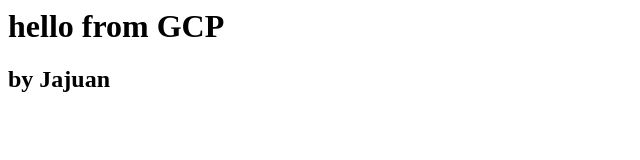
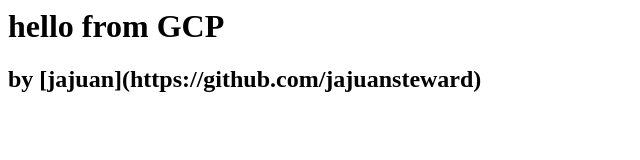
Before and after one commit to jajuansteward/verbose-waffle-echo-lab, a plain HTML site: page index.html in a window 1280 px wide. Shown: the whole page, without its empty margins (0-640 px from the left). Drawn offline with Linux system fonts and the light colour scheme.

Commit message:
Update author link in index.html

```diff
--- a/index.html
+++ b/index.html
@@ -1,2 +1,2 @@
 <h1> hello from GCP</h1>
-<h2> by Jajuan</h2>
+<h2> by [jajuan](https://github.com/jajuansteward)</h2>
```
